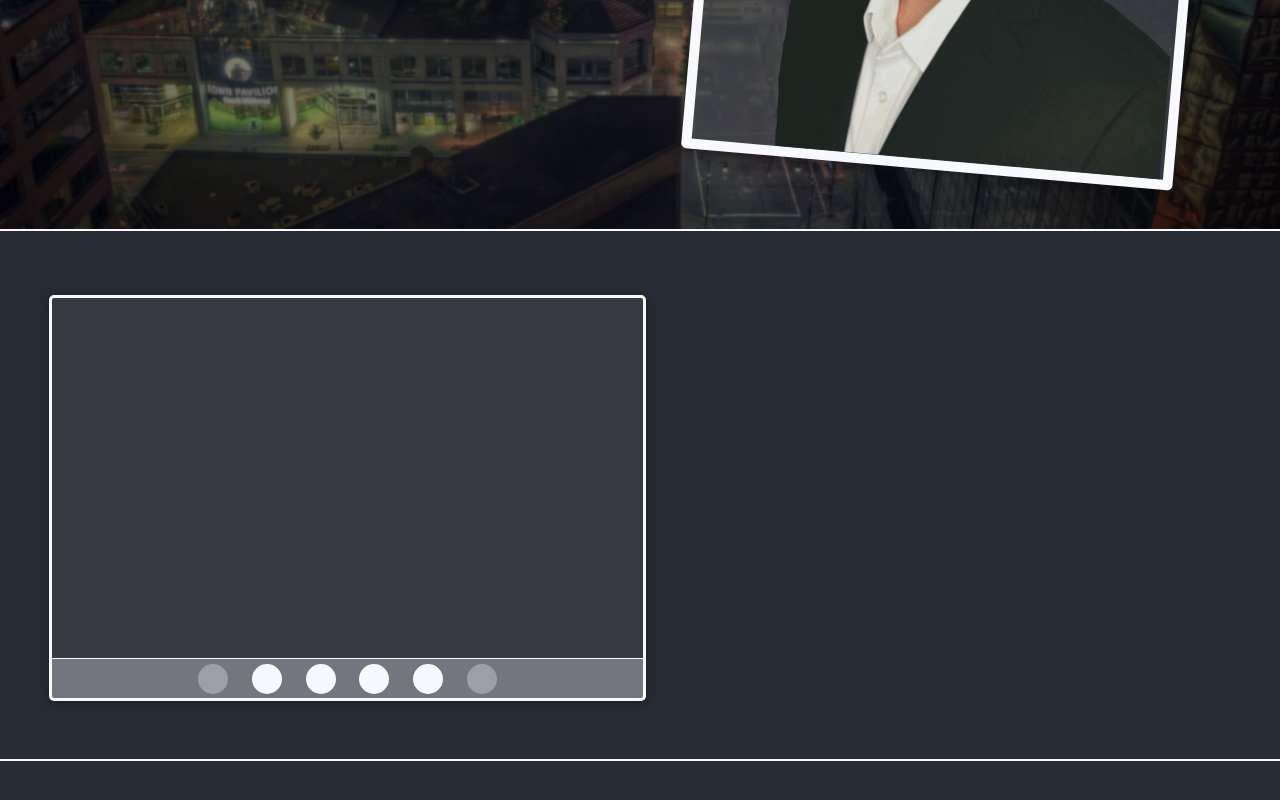
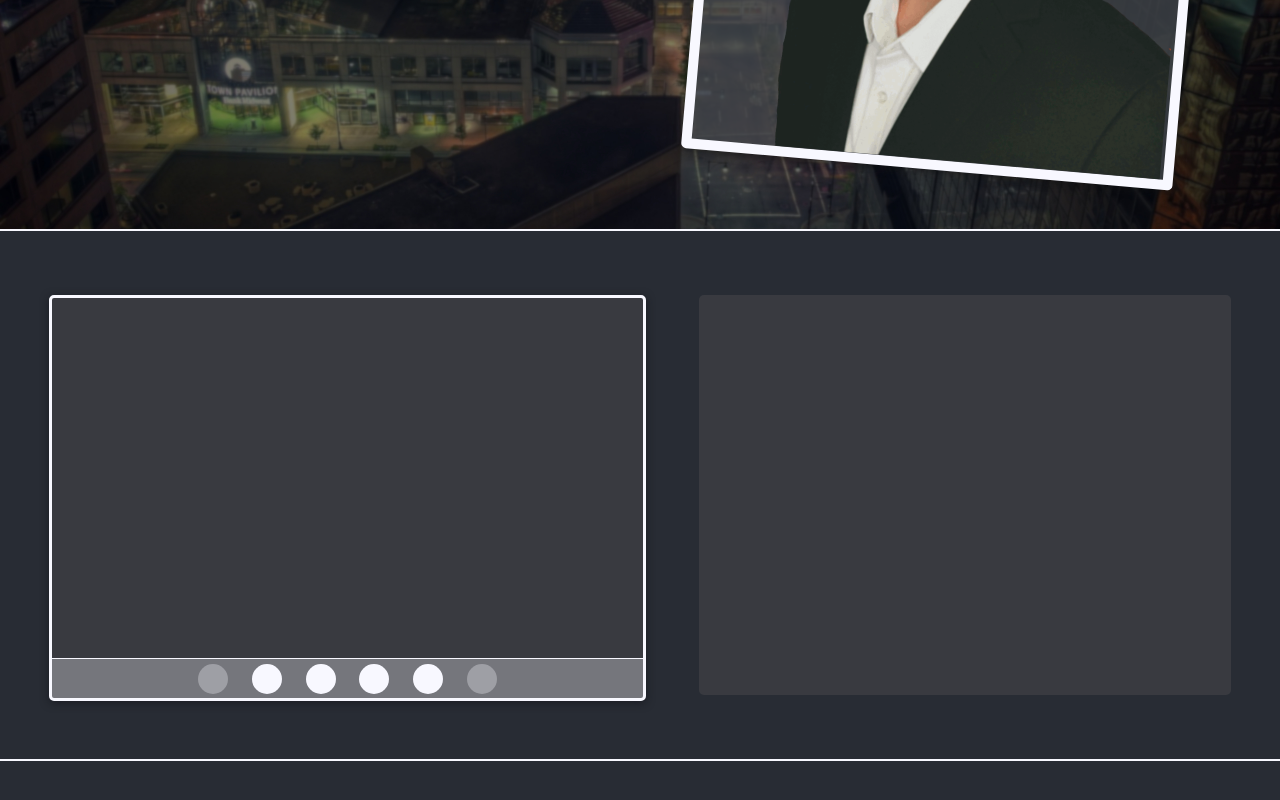
Before and after one commit to Chase-Simmons/Portfolio, a React (Create React App) app: page / in a window 1280 px wide. Shown: the part 494-1294 px from the top of the page. Built offline with nearby package versions, Linux system fonts and the light colour scheme; the HTML template or start-up script is replaced by a standard one.

Commit message:
flexbox for works descs

```diff
--- a/src/components/works/works.css
+++ b/src/components/works/works.css
@@ -67,7 +67,18 @@
   background-color: #f8f8ff50;
   border-radius: 50%;
 }
+.works-spacing {
+  height: 100%;
+  flex: 0 0 5%;
+}
 .works-right {
-  flex: 0 0 50%;
+  height: 100%;
+  flex: 0 0 45%;
   max-width: 50%;
 }
+.works-right-container {
+  width: 100%;
+  height: 100%;
+  background-color: #444448a0;
+  border-radius: 5px;
+}
--- a/src/components/works/works.js
+++ b/src/components/works/works.js
@@ -34,6 +34,7 @@ export default class Home extends Component {
                 </div>
               </div>
             </div>
+            <div className="works-spacing" />
             <div className="works-right">
               <div className="works-right-container">
                 <div className="works-title"></div>
```
